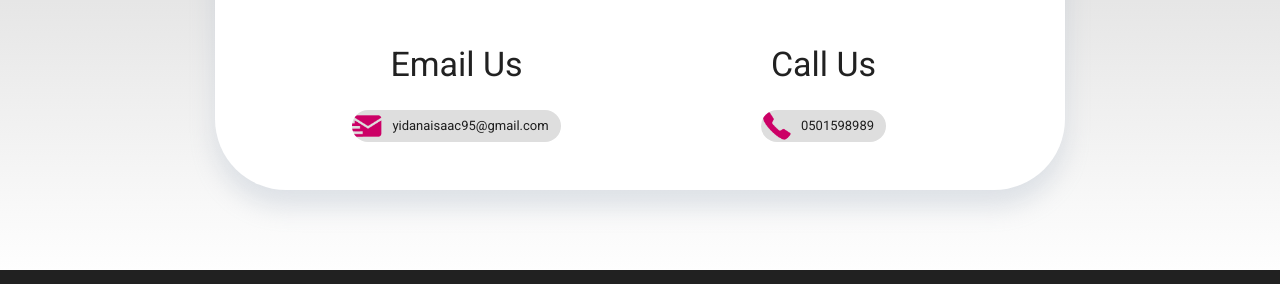
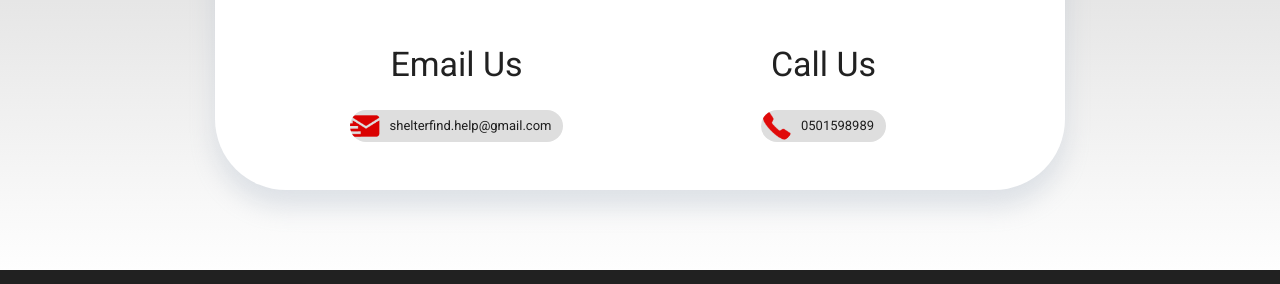
Before and after one commit to Tech-Yiad/tech-yiad, a Jekyll site: the page built from About.html, in a window 1280 px wide. Shown: the part 1196-1480 px from the top of the page. Built offline with Jekyll 4.4.1, drawn with Linux system fonts in a browser that asks for light colours; nearby versions of some CDN libraries.

Commit message:
New Changes

```diff
--- a/About.html
+++ b/About.html
@@ -24,7 +24,7 @@ title:  About
                 </nav>
             </div>
             <button id="refresh-button" for="fixed-header" class="mdl-button--raised mdl-button--accent mdl-button mdl-js-button mdl-js-ripple-effect mdl-layout--small-screen-only"
-                    onclick="location.reload()">
+                    onclick="location.reload()" style="background-color: #ea1535">
                 Refresh
             </button>
 
@@ -91,15 +91,15 @@ title:  About
                     <div class="mdl-cell mdl-cell--6-col">
                         <h3>Email Us</h3>
                         <span class="mdl-chip mdl-chip--contact">
-                            <img class="mdl-chip__contact" src="images/Mail3.png">
-                            <span class="mdl-chip__text">yidanaisaac95@gmail.com</span>
+                            <img class="mdl-chip__contact" src="images/MailIcon.png">
+                            <span class="mdl-chip__text">shelterfind.help@gmail.com</span>
                         </span>
 
                     </div>
                     <div class="mdl-cell mdl-cell--6-col">
                         <h3>Call Us</h3>
                         <span class="mdl-chip mdl-chip--contact">
-                            <img class="mdl-chip__contact" src="images/Contact2.png">
+                            <img class="mdl-chip__contact" src="images/Phone_Icon.png">
                             <span class="mdl-chip__text">0501598989</span>
                         </span>
                     </div>
--- a/Contact.html
+++ b/Contact.html
@@ -65,7 +65,7 @@ title:  Contacts
                                 You can contact us by:
                             </p>
                             <ul>
-                                <li>Email:  yidanaisaac95@gmail.com</li>
+                                <li>Email:  shelterfind.help@gmail.com</li>
                                 <li>Phone:  0501598989</li>
                             </ul>
 
@@ -115,7 +115,7 @@ title:  Contacts
                                     </div>
                                 </div>
 
-                                <input type="submit" value="Send" class="mdl-button mdl-js-button mdl-button--raised mdl-button--accent  mdl-js-ripple-effect read-more>
+                                <input type="submit" value="Send" class="mdl-button mdl-js-button mdl-button--raised mdl-button--accent  mdl-js-ripple-effect read-more" style="background-color: #ea1535">
                                 <input type="hidden" name="_subject" value="Tec-Yiad Contact Email">
                                 <input type="hidden" name="_next" value="Contact.html">
                             </form>
--- a/Projects.html
+++ b/Projects.html
@@ -81,7 +81,7 @@ title:  Projects
                             who are ready to offer their property for others.
                         </div>
 
-                        <a href="Projects/shelterfind.html" title="Read about ShelterFind" class="mdl-button mdl-js-button mdl-button--raised mdl-button--accent  mdl-js-ripple-effect shelterfind-read-more" style=" color: white">
+                        <a href="Projects/shelterfind.html" title="Read about ShelterFind" class="mdl-button mdl-js-button mdl-button--raised mdl-button--accent  mdl-js-ripple-effect shelterfind-read-more" style=" color: white; background-color: #ea1535">
                             Read more
                         </a>
 
--- a/Projects/shelterfind.html
+++ b/Projects/shelterfind.html
@@ -90,7 +90,7 @@ url:    https://tech-yiad.github.io/tech-yiad/Projects/shelterfind.html
 
 
 
-                    <div class="about-techYiad" style="background-color: #64ffda; margin-bottom: 60px">
+                    <div class="about-techYiad" style="background-color: white; margin-bottom: 60px">
 
                                 <img src="../images/ShelterFindIcon.png" style="vertical-align: middle;"> <h1>ShelterFind</h1>
                                     <a href="https://play.google.com/store/apps/details?id=shelterfind.android.example.com.shelterfind.shelterfind" target="_blank" title="Read about ShelterFind" class="mdl-button mdl-js-button mdl-button--raised mdl-button--accent  mdl-js-ripple-effect shelterfind-read-more" style=" background-color: #689f38; padding: 15px; width: auto; text-align: center;">
@@ -190,7 +190,7 @@ url:    https://tech-yiad.github.io/tech-yiad/Projects/shelterfind.html
                         <img src="../images/ShelterFindDesign.png" style="width: 100%; height: auto">
                     </div>
 
-                    <div class="about-techYiad" style="margin-top: 70px; background-color: #64ffda">
+                    <div class="about-techYiad" style="margin-top: 70px; background-color: white">
                         <p style="color: black; font-size: 15px">
                             ShelterFind is developed by Tech-Yiad, our passion is to solve problems. And our daily routine revolves around software development and data
                             manipulation.
--- a/index.html
+++ b/index.html
@@ -60,7 +60,7 @@ title:  Home
 
           <a href="#screens">
             <button class="android-fab mdl-button mdl-button--colored mdl-js-button mdl-button--fab mdl-js-ripple-effect">
-              <i class="material-icons">expand_more</i>
+              <i class="material-icons" style="color: white">expand_more</i>
             </button>
           </a>
         </div>
@@ -83,7 +83,7 @@ title:  Home
                 who are ready to offer their property for others.
               </div>
 
-              <a href="Projects/shelterfind.html" title="Read about ShelterFind" class="mdl-button mdl-js-button mdl-button--raised mdl-button--accent  mdl-js-ripple-effect shelterfind-read-more" style=" color: white">
+              <a href="Projects/shelterfind.html" title="Read about ShelterFind" class="mdl-button mdl-js-button mdl-button--raised mdl-button--accent  mdl-js-ripple-effect shelterfind-read-more" style=" color: white; background-color: #ea1535">
                 Read more
               </a>
 
@@ -102,7 +102,7 @@ title:  Home
                   We are geared towards the development of high quality software with unending benefits. We tackle real world problems using a wide range
                of tech skills ranging from machine learning to task automation and software development in all platforms.
             </div>
-            <button class="mdl-button mdl-js-button mdl-button--raised mdl-button--accent read-more" onclick="location.href='About.html'">
+            <button class="mdl-button mdl-js-button mdl-button--raised mdl-button--accent read-more" onclick="location.href='About.html'" style="background-color: #ea1535">
               Read More
             </button>
           </div>
--- a/styles.css
+++ b/styles.css
@@ -57,7 +57,7 @@ a img{
   right: 20%;
   bottom: -26px;
   z-index: 3;
-  background: #64ffda !important;
+  background: #ea1535 !important;
   color: black !important;
 }
 
@@ -155,7 +155,7 @@ background-color: #ea1535;
   }
 
     .android-navigation .mdl-navigation__link:hover {
-      border-bottom: 4px solid blue;
+      border-bottom: 4px solid white;
     }
 
   .android-search-box {
@@ -876,7 +876,7 @@ h2 {
 }
 
   .android-footer a:hover {
-    color: #8bc34a;
+    color: white;
   }
 
   .android-footer .mdl-mega-footer--top-section::after {
@@ -1023,7 +1023,7 @@ h2 {
 }
 
 .mdl-card__actions {
-  outline: #CC0066 solid 5px;
+  outline: #ea1535 solid 5px;
   z-index: 4;
 }
 
@@ -1053,7 +1053,7 @@ h2 {
 .demo-card-wide > .mdl-card__title {
   color: #fff;
   height: 64px;
-  background-color:#CC0066;
+  background-color:#ea1535;
 }
 
 .mdl-card__title-text {
```
Also changed, not shown: images/MailIcon.png (added), images/Phone_Icon.png (added).
